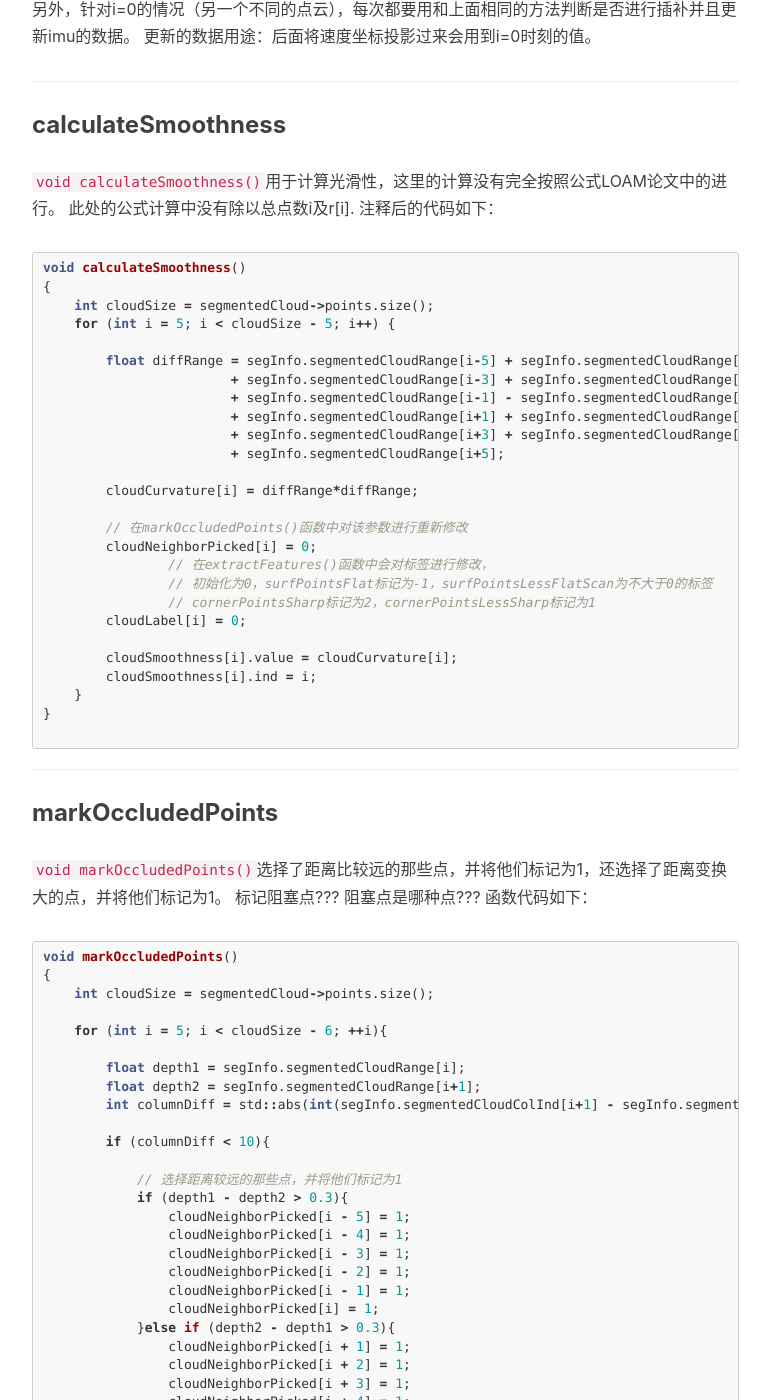
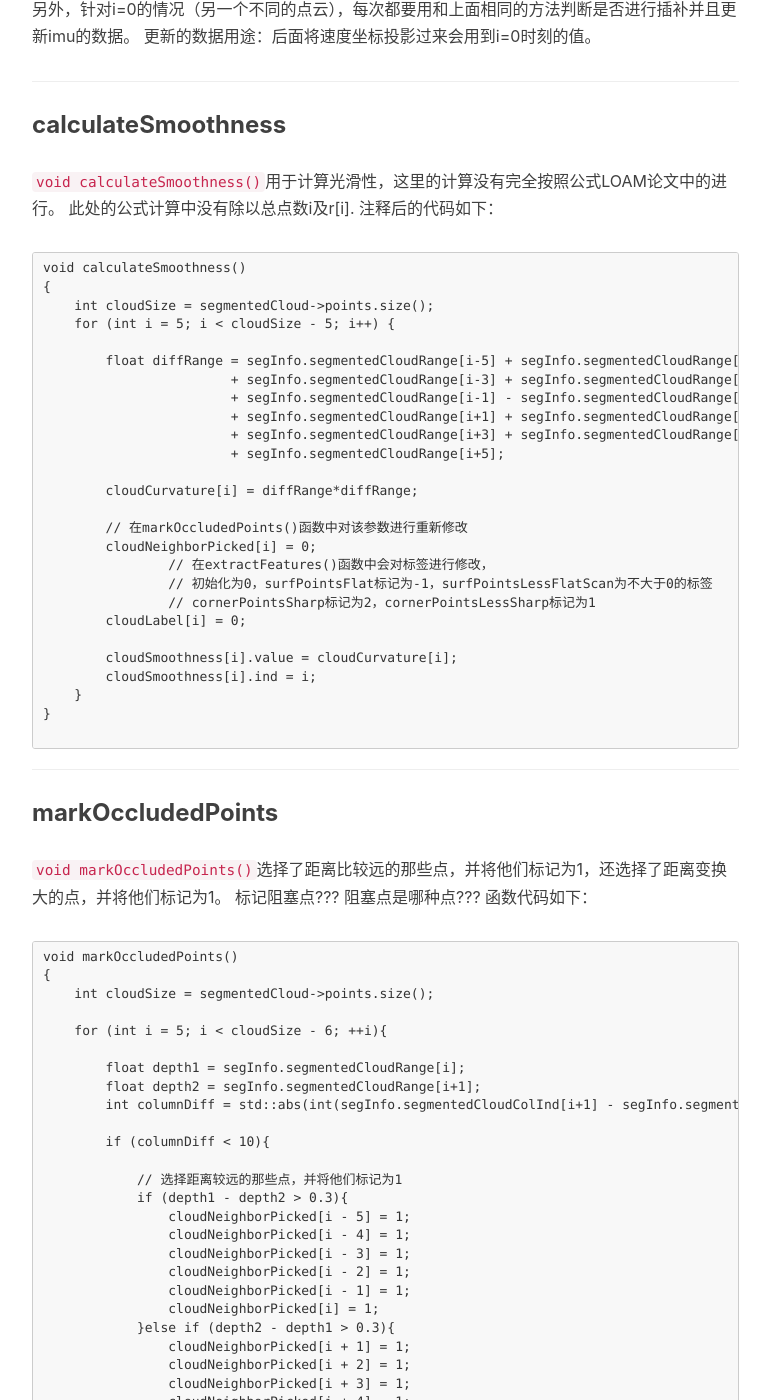
Before and after one commit to wykxwyc/wykxwyc.github.io, a Jekyll site: the page built from _posts/2019-01-24-LeGO-LOAM-code-review-featureAssociation.markdown, in a window 1280 px wide and 1400 px high, scrolled down 4982 px. Shown: the whole window, without its empty margins (233-1003 px from the left). Built offline with Jekyll 4.4.1, drawn with Linux system fonts in a browser that asks for light colours; nearby versions of some CDN libraries; comment, search, counter and statistics services are not loaded; some of the changed text lies outside the part shown.

Commit message:
delete 'cpp'

````diff
--- a/_posts/2019-01-24-LeGO-LOAM-code-review-featureAssociation.markdown
+++ b/_posts/2019-01-24-LeGO-LOAM-code-review-featureAssociation.markdown
@@ -147,7 +147,7 @@ float ori = -atan2(point.x, point.z);
 对齐时候有两种情况，一种不能用插补来优化，一种可以通过插补进行优化。
 * 不能通过插补进行优化：imu数据比激光数据早，但是没有更后面的数据(打个比方,激光在9点时出现，imu现在只有8点的)
 这种情况下while循环是以imuPointerFront == imuPointerLast结束的：
-```cpp
+```
 // while循环内进行时间轴对齐
 while (imuPointerFront != imuPointerLast) {
     if (timeScanCur + pointTime < imuTime[imuPointerFront]) {
@@ -162,7 +162,7 @@ while (imuPointerFront != imuPointerLast) {
 而且imuPointerFront是最早一个时间大于timeScanCur + pointTime的imu数据指针。
 imuPointerBack是imuPointerFront的前一个imu数据指针。
 插补的代码：
-```cpp
+```
 int imuPointerBack = (imuPointerFront + imuQueLength - 1) % imuQueLength;
 float ratioFront = (timeScanCur + pointTime - imuTime[imuPointerBack])
                                  / (imuTime[imuPointerFront] - imuTime[imuPointerBack]);
@@ -172,7 +172,7 @@ float ratioBack = (imuTime[imuPointerFront] - timeScanCur - pointTime)
 通过上面计算的ratioFront以及ratioBack进行插补,
 因为imuRollCur和imuPitchCur通常都在0度左右，变化不会很大，因此不需要考虑超过2M_PI的情况,
 imuYaw转的角度比较大，需要考虑超过2*M_PI的情况。
-```cpp
+```
 imuRollCur = imuRoll[imuPointerFront] * ratioFront + imuRoll[imuPointerBack] * ratioBack;
 imuPitchCur = imuPitch[imuPointerFront] * ratioFront + imuPitch[imuPointerBack] * ratioBack;
 if (imuYaw[imuPointerFront] - imuYaw[imuPointerBack] > M_PI) {
@@ -195,7 +195,7 @@ if (imuYaw[imuPointerFront] - imuYaw[imuPointerBack] > M_PI) {
 `void calculateSmoothness()`用于计算光滑性，这里的计算没有完全按照公式LOAM论文中的进行。
 此处的公式计算中没有除以总点数i及r[i].
 注释后的代码如下：
-```cpp
+```
 void calculateSmoothness()
 {
     int cloudSize = segmentedCloud->points.size();
@@ -231,7 +231,7 @@ void calculateSmoothness()
 `void markOccludedPoints()`选择了距离比较远的那些点，并将他们标记为1，还选择了距离变换大的点，并将他们标记为1。
 标记阻塞点??? 阻塞点是哪种点???
 函数代码如下：
-```cpp
+```
 void markOccludedPoints()
 {
     int cloudSize = segmentedCloud->points.size();
@@ -285,7 +285,7 @@ void markOccludedPoints()
 另外还对点进行了标记。
 最后，因为点云太多时，计算量过大，因此需要对点云进行下采样，减少计算量。
 代码如下：
-```cpp
+```
 void extractFeatures()
 {
     cornerPointsSharp->clear();
@@ -418,7 +418,7 @@ void extractFeatures()
 该函数主要由其他四个部分组成：`findCorrespondingSurfFeatures`,`calculateTransformationSurf`
 `findCorrespondingCornerFeatures`,`calculateTransformationCorner`
 这四个函数分别是对应于寻找对应面、通过面对应计算变换矩阵、寻找对应角/边特征、通过角/边特征计算变换矩阵。
-```cpp
+```
 void updateTransformation(){
 
     if (laserCloudCornerLastNum < 10 || laserCloudSurfLastNum < 100)
--- a/_posts/2019-02-26-How-Qt-signals-and-slot-work.markdown
+++ b/_posts/2019-02-26-How-Qt-signals-and-slot-work.markdown
@@ -224,7 +224,7 @@ static const qt_meta_stringdata_Counter_t qt_meta_stringdata_Counter = {
 ##### Signals
 `MOC`也实现了信号`signals`（注：signals其实就是public，而我们在开发中并不写信号的定义，这是因为这些都由MOC来完成）。所有的信号都是很简单的函数而已，他们只是为参数创建一个指针数组并传递给`QMetaObject::activate`函数。指针数组的第一个元素是属于返回值的。在我们的例子中将它设置为了0，这是因为我们的返回类型是`void`。
 传递给`activate`函数的第3个参数﻿﻿是信号的索引（在这里，该索引为0）。
-```cpp
+```
 // SIGNAL 0
 void Counter::valueChanged(int _t1)
 {
````
Also changed, not shown: _posts/2019-01-21-LeGO-LOAM-code-review-mapOptmization.markdown (+13 -13 lines), _posts/2019-01-23-LeGO-LOAM-code-review-imageProjection.markdown (+4 -4 lines).
